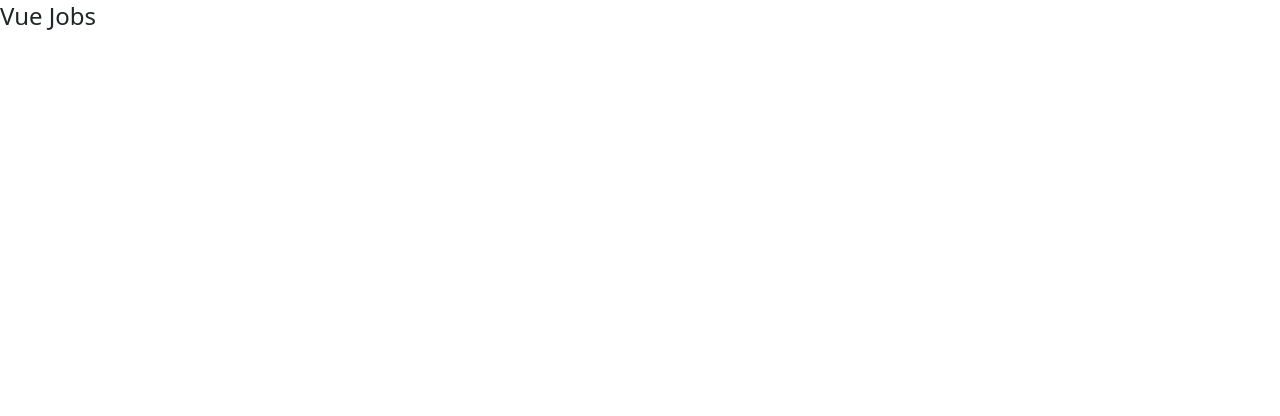
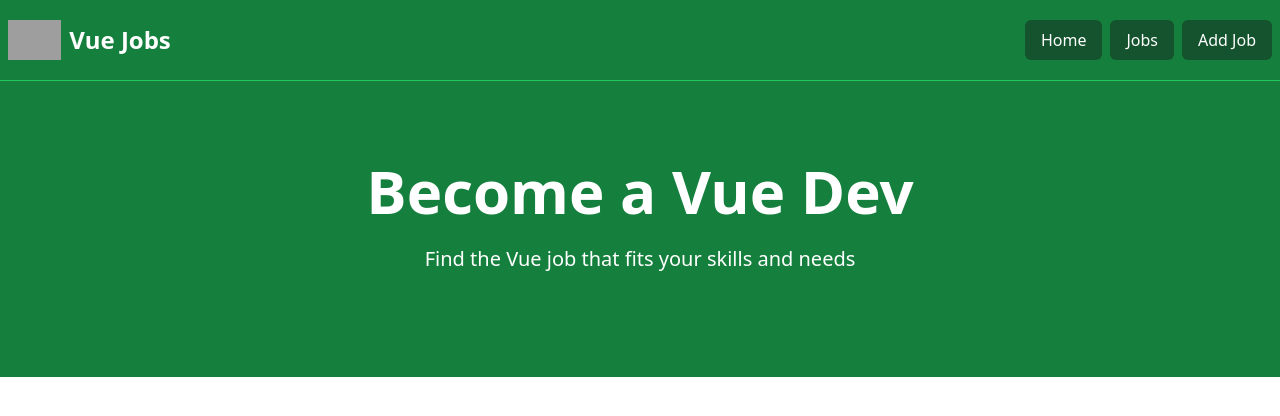
Before and after one commit to vitornvpaixao/vue3-labs, a Vue app in the folder vue3-basics/: page / in a window 1280 px wide. Shown: the top 416 px of the page. Built offline with nearby package versions, Linux system fonts and the light colour scheme; grey boxes are pictures that could not be loaded.

Commit message:
feat(UI): add hero and navbar components

```diff
--- a/vue3-basics/src/App.vue
+++ b/vue3-basics/src/App.vue
@@ -1,3 +1,9 @@
 <template>
-	<h1 class="text-2xl">Vue Jobs</h1>
+	<Navbar />
+	<Hero />
 </template>
+
+<script setup>
+	import Navbar from '@/components/Navbar.vue';
+	import Hero from '@/components/Hero.vue';
+</script>
--- /dev/null
+++ b/vue3-basics/src/components/Hero.vue
@@ -0,0 +1,25 @@
+<template>
+	<section class="bg-green-700 py-20 mb-4">
+		<div class="max-w-7xl mx-auto px-4 sm:px-6 lg:px-8 flex flex-col items-center justify-center">
+			<div class="text-center">
+				<h1 class="text-4xl font-extrabold text-white sm:text-5xl md:text-6xl">{{ title }}</h1>
+				<p class="my-4 text-xl text-white">{{ subTitle }}</p>
+			</div>
+		</div>
+	</section>
+</template>
+
+<script setup>
+	import { defineProps } from 'vue';
+
+	defineProps({
+		title: {
+			type: String,
+			default: 'Become a Vue Dev',
+		},
+		subTitle: {
+			type: String,
+			default: 'Find the Vue job that fits your skills and needs',
+		},
+	});
+</script>
--- /dev/null
+++ b/vue3-basics/src/components/Navbar.vue
@@ -0,0 +1,38 @@
+<template>
+	<nav class="bg-green-700 border-b border-green-500">
+		<div class="mx-auto max-w-7xl px-2 sm:px-6 lg:px-8">
+			<div class="flex h-20 items-center justify-between">
+				<div class="flex flex-1 items-center justify-center md:items-stretch md:justify-start">
+					<a class="flex flex-shrink-0 items-center justify-center mr-4" href="#">
+						<img class="h-10 w-auto" :src="logo" alt="Vue Jobs" />
+						<span class="hidden md:block text-white text-2xl font-bold ml-2">Vue Jobs</span>
+					</a>
+
+					<div class="md:ml-auto h-10">
+						<div class="flex space-x-2">
+							<a
+								href="#"
+								class="text-white bg-green-900 hover:bg-gray-900 hover:text-white rounded-md px-3 py-2"
+								>Home</a
+							>
+							<a
+								href="#"
+								class="text-white bg-green-900 hover:bg-gray-900 hover:text-white rounded-md px-3 py-2"
+								>Jobs</a
+							>
+							<a
+								href="#"
+								class="text-white bg-green-900 hover:bg-gray-900 hover:text-white rounded-md px-3 py-2"
+								>Add Job</a
+							>
+						</div>
+					</div>
+				</div>
+			</div>
+		</div>
+	</nav>
+</template>
+
+<script setup>
+	import logo from '@/assets/img/logo.png';
+</script>
```
